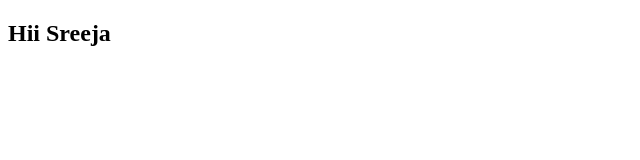
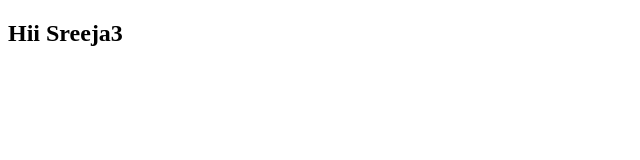
Before and after one commit to saisreeja14/repository7, a plain HTML site: page hello.html in a window 1280 px wide. Shown: the full height of the page, 0-640 px from the left. Drawn offline with Linux system fonts and the light colour scheme.

Commit message:
myfirst2

```diff
--- a/hello.html
+++ b/hello.html
@@ -6,7 +6,7 @@
     <title>Document</title>
 </head>
 <body>
-    <h2>Hii Sreeja</h2>
+    <h2>Hii Sreeja3</h2>
     </h2>
 </body>
 </html>
```
